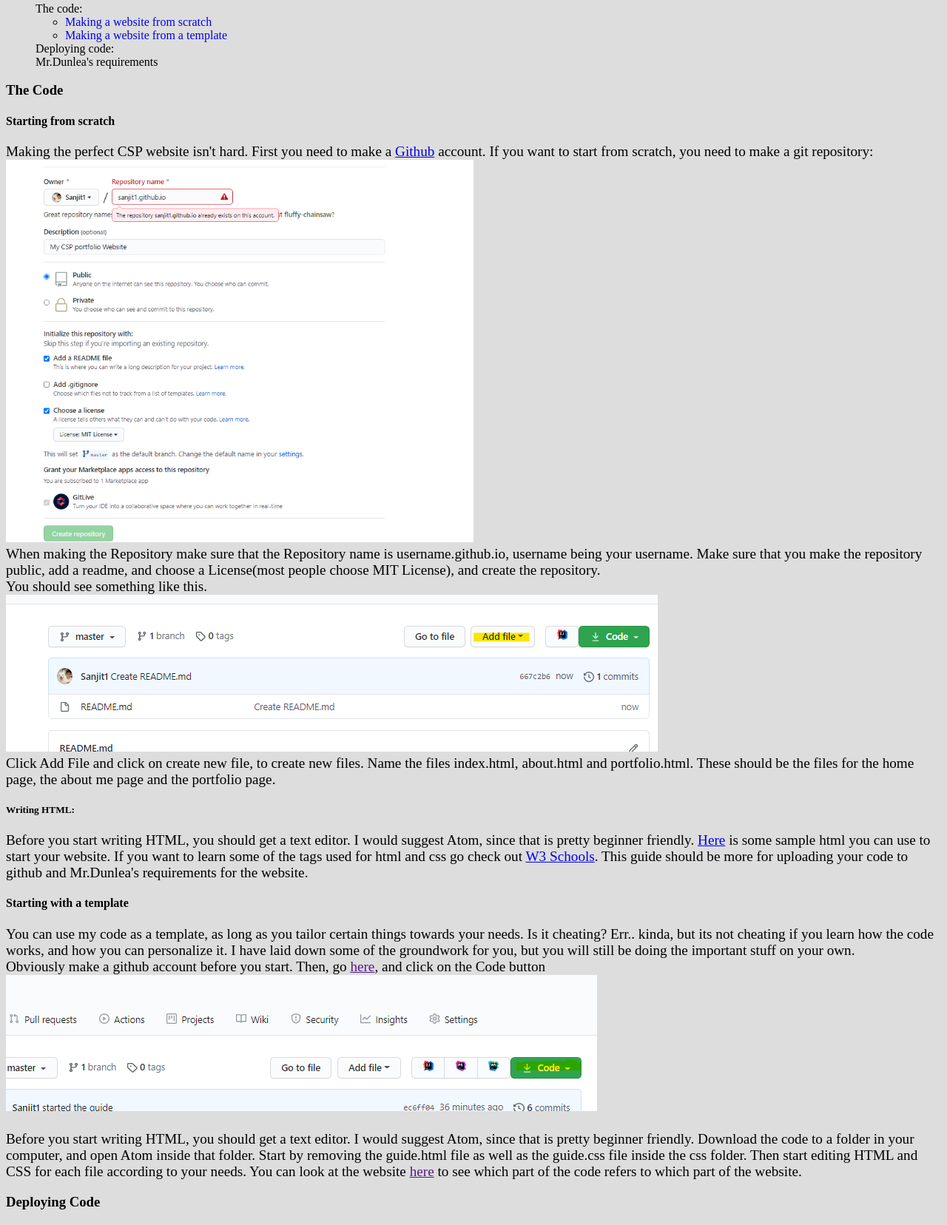
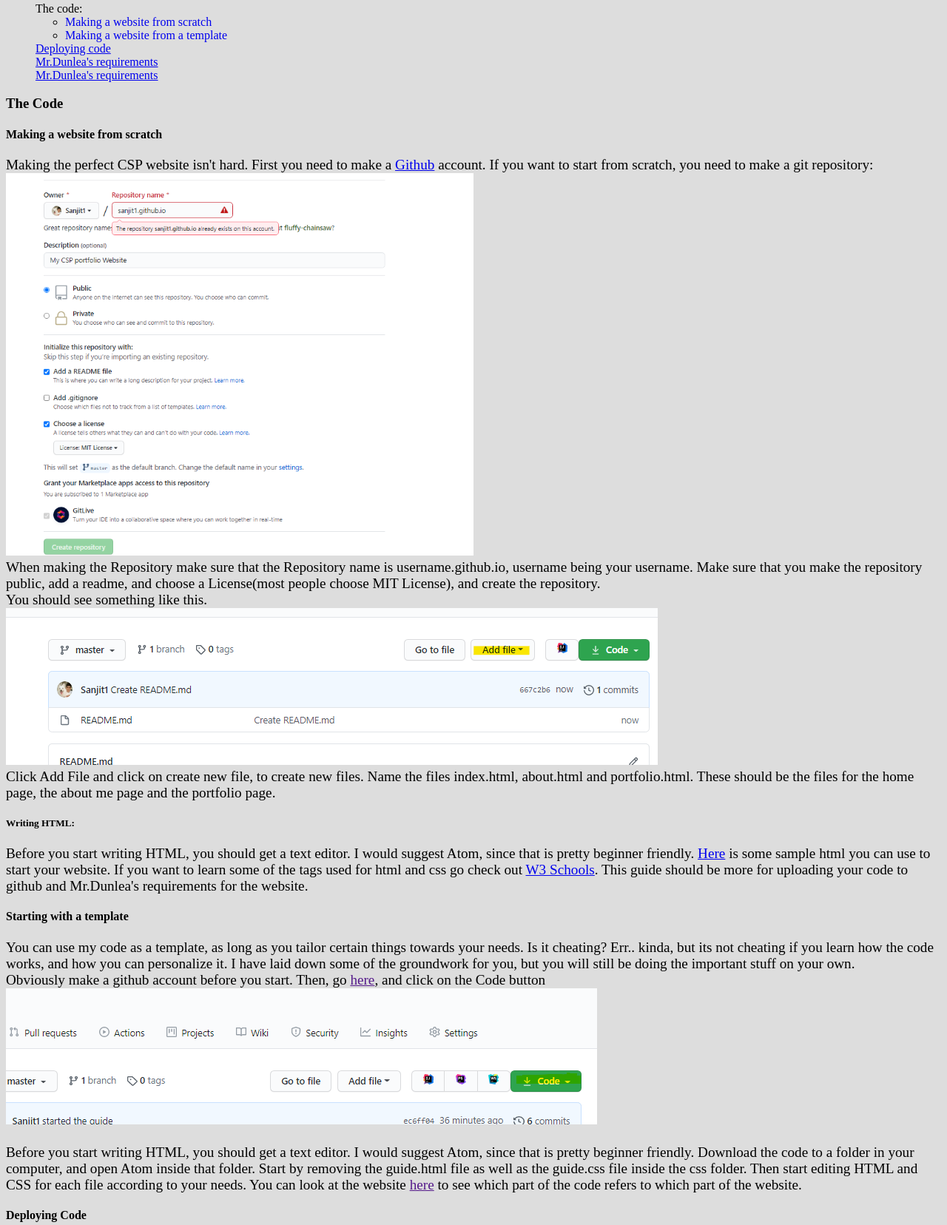
Before and after one commit to Sanjit1/csp-guide, a plain HTML site: page guide.html in a window 1280 px wide. Shown: the part 172-1828 px from the top of the page at 74% size. Drawn offline with Linux system fonts and the light colour scheme.

Commit message:
Update guide.html

```diff
--- a/guide.html
+++ b/guide.html
@@ -24,22 +24,24 @@
         <ul class="content">
             <li>The code:
                 <ul>
-                    <li class="content-list"><a class="content-links" href="index.html">Making a website from
+                    <li class="content-list"><a class="content-links" href="#scratch">Making a website from
                             scratch</a></li>
-                    <li class="content-list"><a class="content-links" href="about.html">Making a website from a
+                    <li class="content-list"><a class="content-links" href="#template">Making a website from a
                             template</a>
                     </li>
                 </ul>
             </li>
-            <li>Deploying code:
+            <li><a href="#deploying">Deploying code</a>
             </li>
-            <li>Mr.Dunlea's requirements
+            <li><a href="#requirements">Mr.Dunlea's requirements</a>
+            </li>
+            <li><a href="#tags">Mr.Dunlea's requirements</a>
             </li>
         </ul>
     </div>
 
     <h3>The Code</h3>
-    <h4>Starting from scratch</h4>
+    <h4 id="scratch">Making a website from scratch</h4>
     <p>
         Making the perfect CSP website isn't hard. First you need to make a <a href="http://www.github.com">Github</a>
         account. If you want to start from scratch, you need to make a git repository:<br> <img class="repo-pic"
@@ -61,7 +63,7 @@
         should
         be more for uploading your code to github and Mr.Dunlea's requirements for the website.
     </p>
-    <h4>Starting with a template</h4>
+    <h4 id="template">Starting with a template</h4>
     <p>
         You can use my code as a template, as long as you tailor certain things towards your needs. Is it cheating?
         Err.. kinda, but its not cheating if you learn how the code works, and how you can personalize it. I have laid
@@ -75,7 +77,7 @@
         refers to which part of the website.
     </p>
 
-    <h3>Deploying Code</h3>
+    <h4 id="#deploying">Deploying Code</h4>
     <p>
         You can use Github Desktop to upload your deploy your code, but it may be a bit more complicated for you. Here
         is a
@@ -91,7 +93,7 @@
         like this: <img src="/pics/github_pages.gif" alt="Github Pages" width="30%"><br>
         Give it a minute or so and your website should be live @ username.github.io.
     </p>
-    <h4>Mr.Dunlea's requirements</h4>
+    <h4 id="requirements">Mr.Dunlea's requirements</h4>
     <p>You need:
     <ul>
         <li>
@@ -110,7 +112,7 @@
         </li>
     </ul>
     </p>
-    <h4>Things to learn</h4>
+    <h4 id="tags">Things to learn</h4>
     <p>There are some important tags that you should know to easily edit html: </p>
     <ul>
         <li>
```
